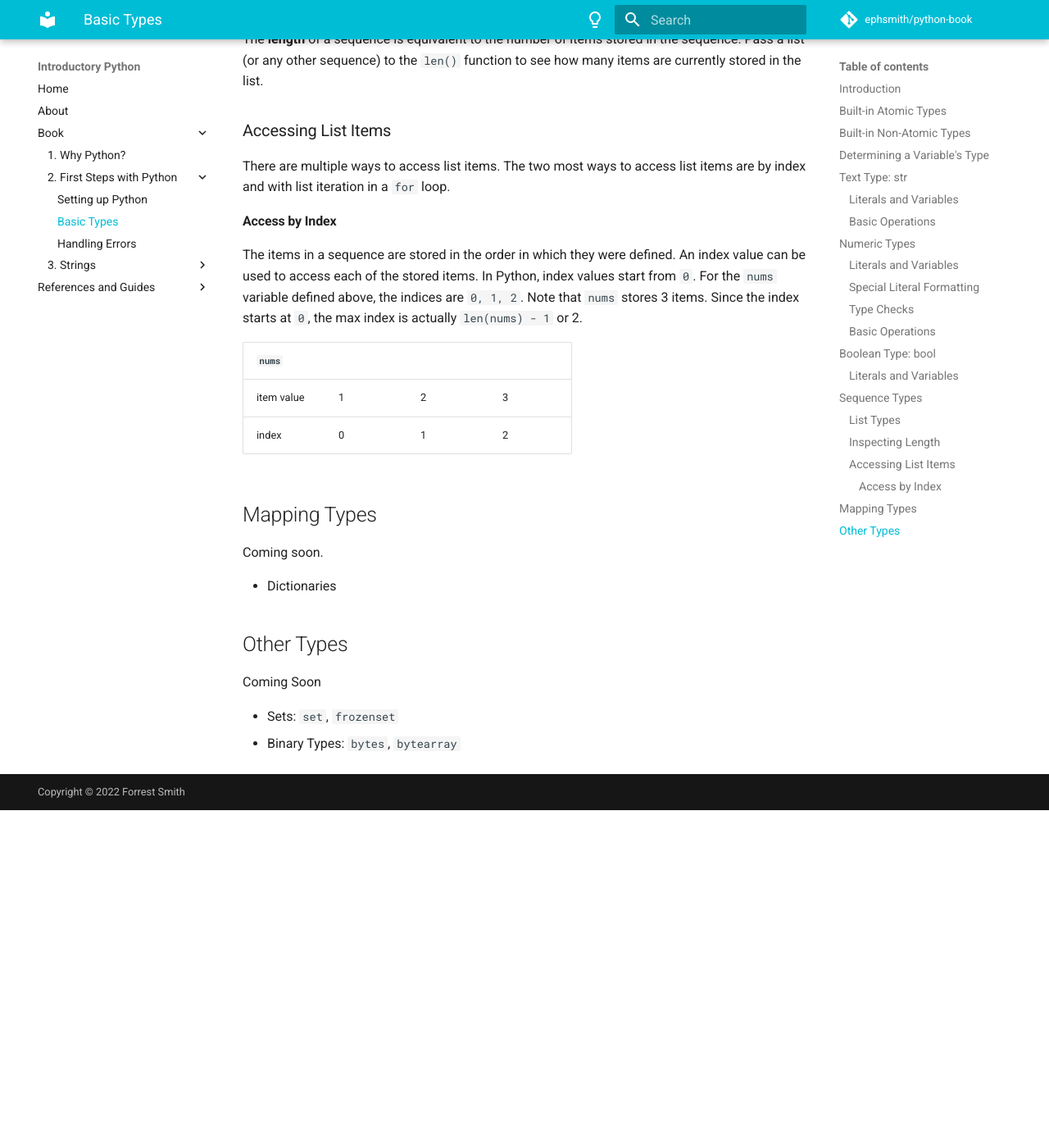
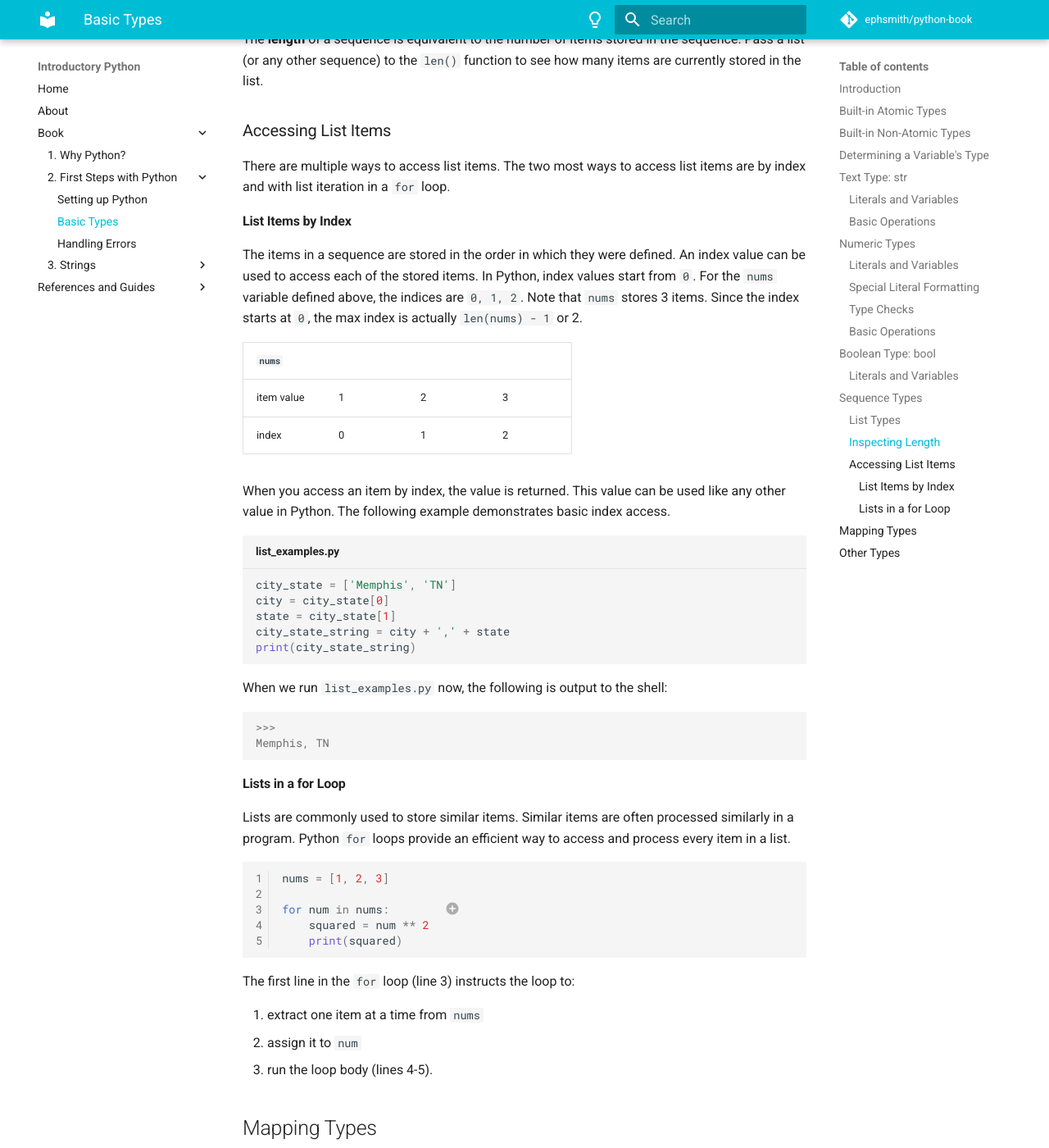
Before and after one commit to ephsmith/python-book, an MkDocs documentation site: the page built from docs/02/02-basic-types.md, in a window 1280 px wide and 1400 px high, scrolled down 6391 px. Shown: the whole window at 82% size. Built offline with MkDocs 1.6.1 and Material for MkDocs 9.7.7, drawn with Linux system fonts in a browser that asks for light colours; comment, search, counter and statistics services are not loaded; before the commit the page ends 7379 px from its top, so only the background shows below that.

Commit message:
Basic Types: Sequence section added.  List section index completed, loop started.

````diff
--- a/docs/02/02-basic-types.md
+++ b/docs/02/02-basic-types.md
@@ -285,7 +285,7 @@ items are currently stored in the list.
 There are multiple ways to access list items.  The two most ways to access list items
 are by index and with list iteration in a `for` loop.
 
-#### Access by Index
+#### List Items by Index
 The items in a sequence are stored in the order in which they were defined. An index
 value can be used to access each of the stored items.  In Python, index values start
 from `0`.  For the `nums` variable defined above, the indices are `0, 1, 2`.  Note
@@ -296,6 +296,48 @@ that `nums` stores 3 items.  Since the index starts at `0`, the max index is act
 |--------------|-----|-----|-----|
 | item value  | 1 | 2 | 3 |
 | index       | 0 | 1 | 2 |
+
+When you access an item by index, the value is returned.  This value can be used like
+any other value in Python. The following example demonstrates basic index access.
+
+
+```py title="list_examples.py"
+city_state = ['Memphis', 'TN']
+city = city_state[0]
+state = city_state[1]
+city_state_string = city + ',' + state
+print(city_state_string)
+```
+
+When we run `list_examples.py` now, the following is output to the shell:
+
+```pycon
+>>>
+Memphis, TN
+```
+
+#### Lists in a for Loop
+Lists are commonly used to store similar items.  Similar items are often processed
+similarly in a program.  Python `for` loops provide an efficient way to access and
+process every item in a list.
+
+```py linenums="1"
+nums = [1, 2, 3]
+
+for num in nums:        # (1)!
+    squared = num ** 2
+    print(squared)
+```
+
+1. The membership expression `num in nums` will extract one element from `nums` and
+   assign it to `num` on each loop run.
+
+The first line in the `for` loop (line 3) instructs the loop to:
+
+1. extract one item at a time from `nums`
+2. assign it to `num`
+3. run the loop body (lines 4-5).
+
 
 
 ## Mapping Types
````
